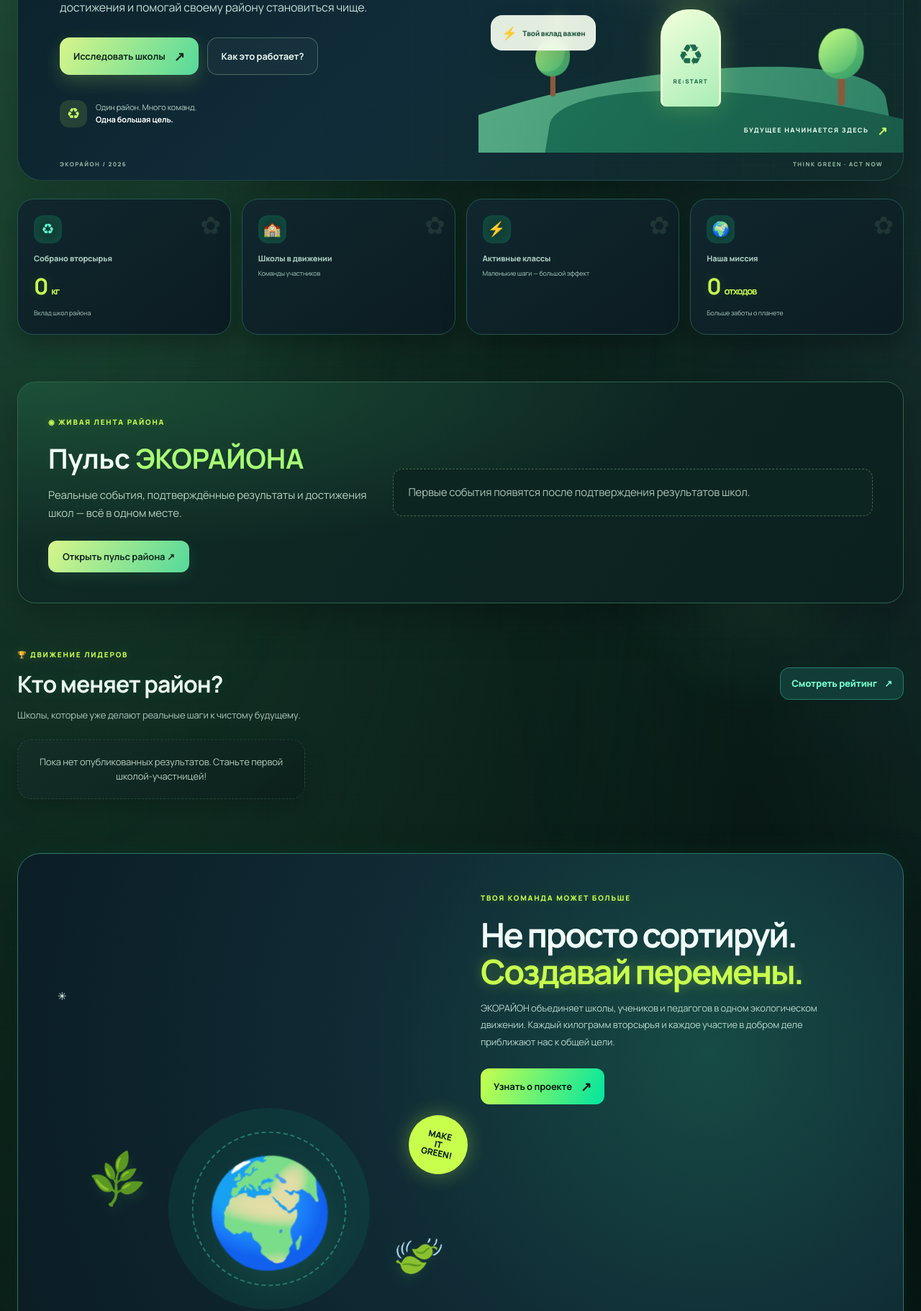
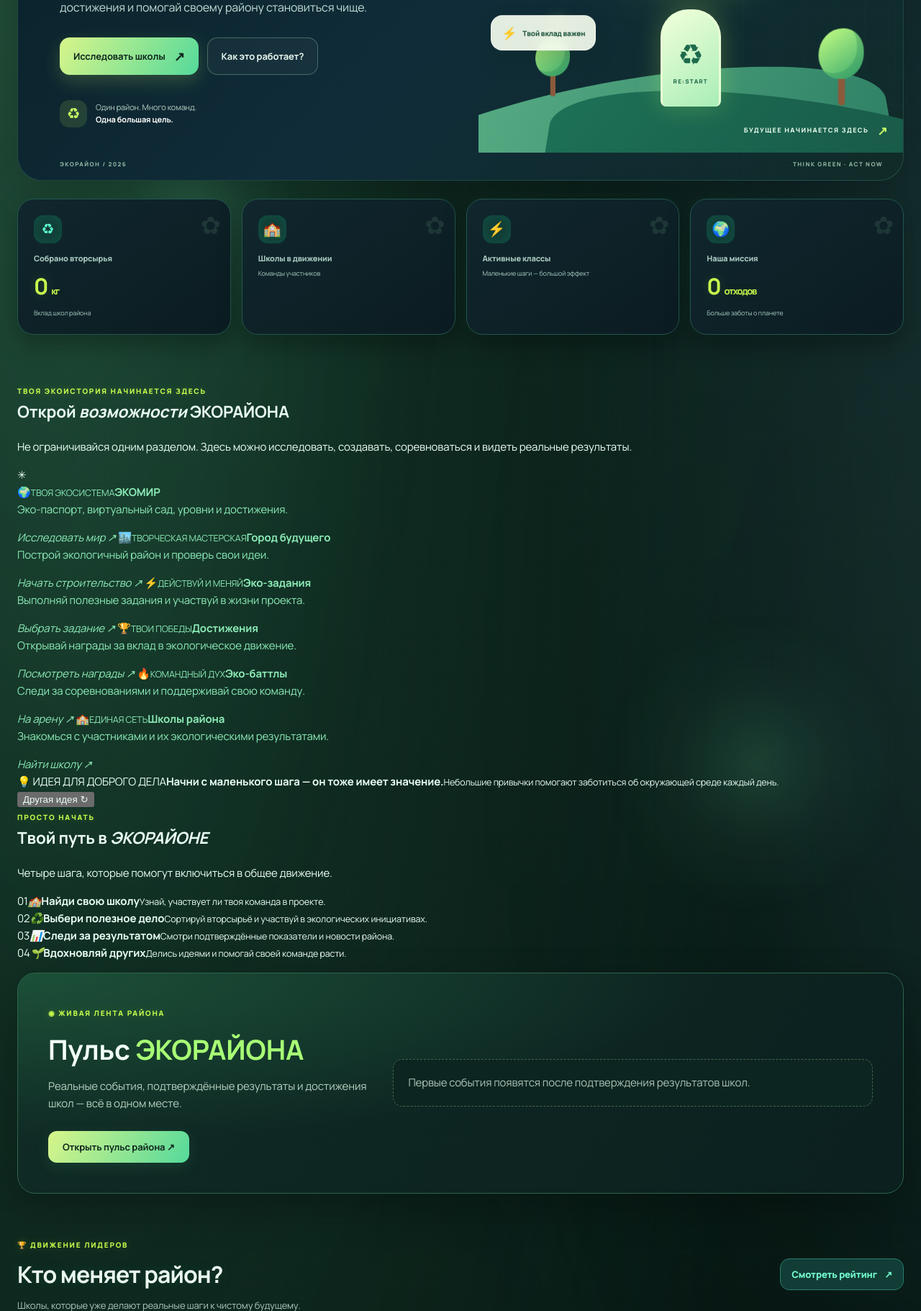
Before and after one commit to dudojtsergej065-gif/ekorayon, a Node server app: template ekorayon/views/home.ejs in a window 1280 px wide; the page is wider, and only the part inside the window is pictured. Shown: the part 686-2507 px from the top of that part at 72% size. Run offline with Node 20, Linux system fonts and the light colour scheme; the template is opened without the code that fills it, so the values that code supplies are empty; some libraries are stand-ins or nearby versions; some web fonts are replaced.

Commit message:
Expand homepage with feature hub and eco journey

```diff
--- a/ekorayon/views/home.ejs
+++ b/ekorayon/views/home.ejs
@@ -55,6 +55,32 @@
   <div class="stat stat-mission"><span class="stat-icon">🌍</span><span>Наша миссия</span><strong>0 <small>отходов</small></strong><i>Больше заботы о планете</i></div>
 </section>
 
+<section class="home-quickstart">
+ <div class="home-quickstart-head"><div><span class="eyebrow">ТВОЯ ЭКОИСТОРИЯ НАЧИНАЕТСЯ ЗДЕСЬ</span><h2>Открой <em>возможности</em> ЭКОРАЙОНА</h2><p>Не ограничивайся одним разделом. Здесь можно исследовать, создавать, соревноваться и видеть реальные результаты.</p></div><span class="home-quickstart-orbit">✳</span></div>
+ <div class="home-feature-grid">
+  <a class="home-feature-card feature-world" href="/eco-world"><span class="home-feature-icon">🌍</span><small>ТВОЯ ЭКОСИСТЕМА</small><b>ЭКОМИР</b><p>Эко-паспорт, виртуальный сад, уровни и достижения.</p><i>Исследовать мир ↗</i><span class="home-feature-glow"></span></a>
+  <a class="home-feature-card feature-city" href="/city-builder"><span class="home-feature-icon">🏙️</span><small>ТВОРЧЕСКАЯ МАСТЕРСКАЯ</small><b>Город будущего</b><p>Построй экологичный район и проверь свои идеи.</p><i>Начать строительство ↗</i><span class="home-feature-glow"></span></a>
+  <a class="home-feature-card feature-missions" href="/missions"><span class="home-feature-icon">⚡</span><small>ДЕЙСТВУЙ И МЕНЯЙ</small><b>Эко-задания</b><p>Выполняй полезные задания и участвуй в жизни проекта.</p><i>Выбрать задание ↗</i><span class="home-feature-glow"></span></a>
+  <a class="home-feature-card feature-awards" href="/achievements"><span class="home-feature-icon">🏆</span><small>ТВОИ ПОБЕДЫ</small><b>Достижения</b><p>Открывай награды за вклад в экологическое движение.</p><i>Посмотреть награды ↗</i><span class="home-feature-glow"></span></a>
+  <a class="home-feature-card feature-battles" href="/battles"><span class="home-feature-icon">🔥</span><small>КОМАНДНЫЙ ДУХ</small><b>Эко-баттлы</b><p>Следи за соревнованиями и поддерживай свою команду.</p><i>На арену ↗</i><span class="home-feature-glow"></span></a>
+  <a class="home-feature-card feature-schools" href="/schools"><span class="home-feature-icon">🏫</span><small>ЕДИНАЯ СЕТЬ</small><b>Школы района</b><p>Знакомься с участниками и их экологическими результатами.</p><i>Найти школу ↗</i><span class="home-feature-glow"></span></a>
+ </div>
+ <div class="home-idea-box"><div><span>💡 ИДЕЯ ДЛЯ ДОБРОГО ДЕЛА</span><b id="homeEcoIdea">Начни с маленького шага — он тоже имеет значение.</b><small>Небольшие привычки помогают заботиться об окружающей среде каждый день.</small></div><button type="button" id="homeEcoIdeaButton">Другая идея ↻</button></div>
+</section>
+
+<section class="home-journey">
+ <div class="home-journey-title"><span class="eyebrow">ПРОСТО НАЧАТЬ</span><h2>Твой путь в <em>ЭКОРАЙОНЕ</em></h2><p>Четыре шага, которые помогут включиться в общее движение.</p></div>
+ <div class="home-journey-steps">
+  <article><span>01</span><i>🏫</i><b>Найди свою школу</b><small>Узнай, участвует ли твоя команда в проекте.</small></article>
+  <article><span>02</span><i>♻️</i><b>Выбери полезное дело</b><small>Сортируй вторсырьё и участвуй в экологических инициативах.</small></article>
+  <article><span>03</span><i>📊</i><b>Следи за результатом</b><small>Смотри подтверждённые показатели и новости района.</small></article>
+  <article><span>04</span><i>🌱</i><b>Вдохновляй других</b><small>Делись идеями и помогай своей команде расти.</small></article>
+ </div>
+</section>
+<script>
+(()=>{const ideas=['Используй многоразовую бутылку вместо одноразовой.','Перед сортировкой проверь, какие материалы принимает пункт сбора.','Дай вещам вторую жизнь: отремонтируй, обменяй или передай тому, кому они нужны.','Выключай свет и технику, когда они не используются.','Попробуй пройти короткий маршрут пешком или на велосипеде, если это безопасно.','Расскажи одноклассникам об одном простом способе сократить отходы.','Используй обе стороны листа бумаги для черновиков.'];const out=document.getElementById('homeEcoIdea'),btn=document.getElementById('homeEcoIdeaButton');if(!out||!btn)return;let last=-1;btn.addEventListener('click',()=>{let n;do{n=Math.floor(Math.random()*ideas.length)}while(n===last);last=n;out.classList.remove('idea-pop');void out.offsetWidth;out.textContent=ideas[n];out.classList.add('idea-pop')})})();
+</script>
+
 <section class="home-pulse-preview">
   <div class="home-pulse-intro"><span class="eyebrow">◉ ЖИВАЯ ЛЕНТА РАЙОНА</span><h2>Пульс <em>ЭКОРАЙОНА</em></h2><p>Реальные события, подтверждённые результаты и достижения школ — всё в одном месте.</p><a class="btn primary" href="/pulse">Открыть пульс района ↗</a></div>
   <div class="home-pulse-list"><% if(pulseEvents.length){ pulseEvents.forEach((event)=>{ %><a class="home-pulse-item" href="<%= event.url %>"><span class="home-pulse-icon"><%= ({collection:'♻',mission:'⚡',achievement:'🏆',news:'📣'})[event.kind]||'🌱' %></span><span><b><%= event.title %></b><small><%= event.school_name %> · <%= new Date(event.happened_at).toLocaleDateString('ru-RU') %></small></span><i>↗</i></a><% }) }else{ %><div class="home-pulse-empty">Первые события появятся после подтверждения результатов школ.</div><% } %></div>
```
